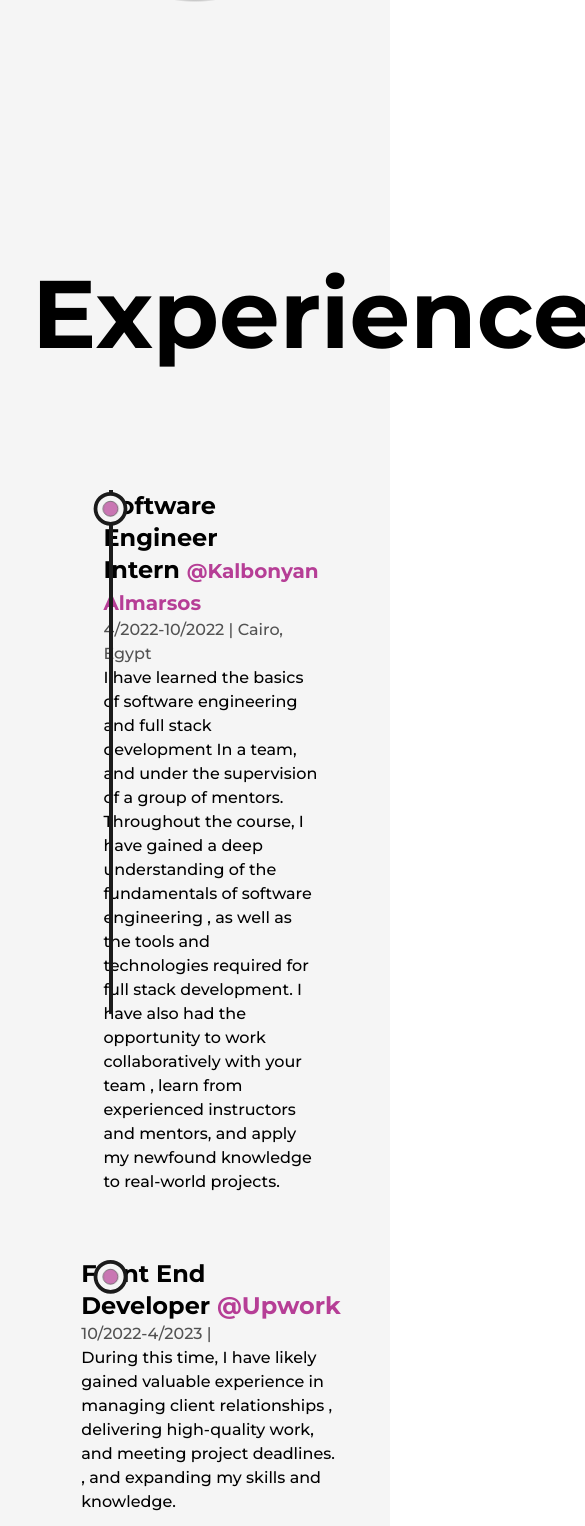
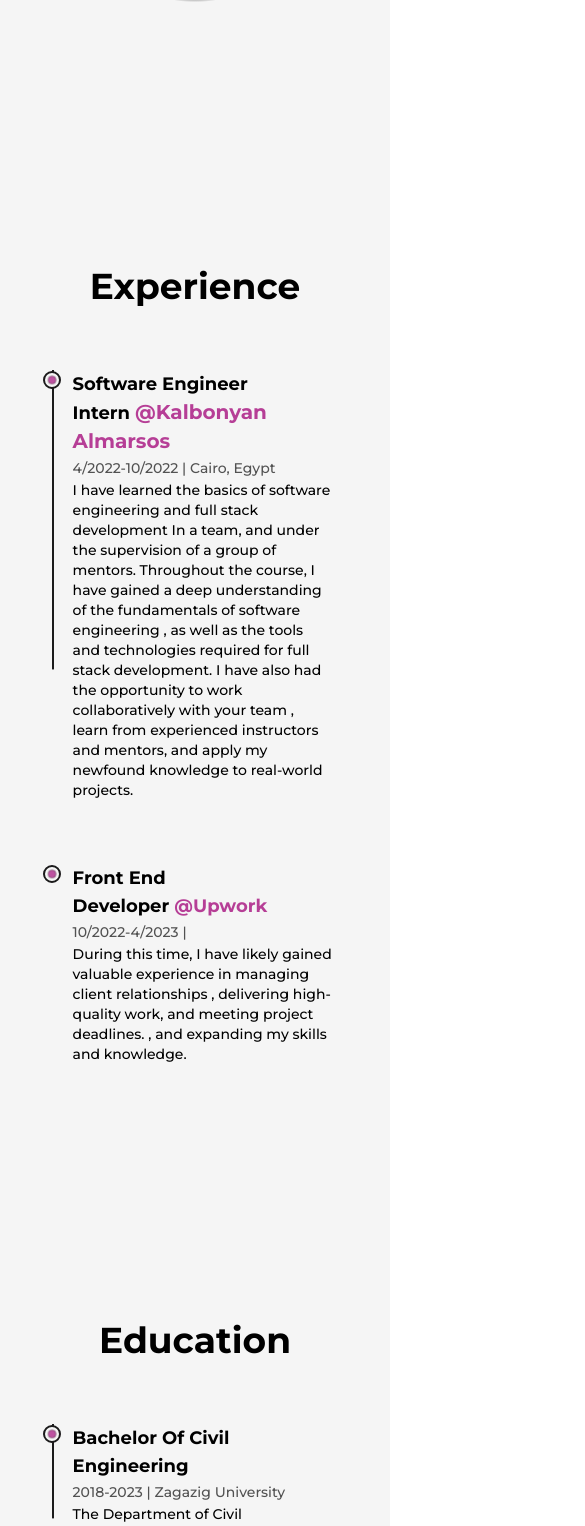
Before and after one commit to AbdelwahabTop/Next.js-Developer-Portfolio, a Next.js app: page /about in a window 390 px wide. Shown: the part 1871-3397 px from the top of the page, 585 px wide, since content can reach past the window. Built offline with nearby package versions, Linux system fonts and the light colour scheme.

Commit message:
About page responsive

```diff
--- a/src/components/Education.js
+++ b/src/components/Education.js
@@ -7,7 +7,7 @@
   return (
     <li
       ref={ref}
-      className="my-8 first:mt-0 last:mb-0 w-[60%] mx-auto flex flex-col items-center justify-between"
+      className="my-8 first:mt-0 last:mb-0 w-[60%] mx-auto flex flex-col items-center justify-between md:w-[80%]"
     >
       <LiIcon reference={ref} />
       <motion.div
@@ -15,11 +15,13 @@
         whileInView={{ y: 0 }}
         transition={{ duration: 0.5, type: "spring" }}
       >
-        <h3 className="capitalize font-bold text-2xl ">{type}</h3>
-        <span className="capitalize font-medium text-dark/75 dark:text-light/75">
+        <h3 className="capitalize font-bold text-2xl sm:text-xl xs:text-lg">
+          {type}
+        </h3>
+        <span className="capitalize font-medium text-dark/75 dark:text-light/75 xs:text-sm">
           {time} | {place}
         </span>
-        <p className="font-medium w-full">{info}</p>
+        <p className="font-medium w-full md:text-sm">{info}</p>
       </motion.div>
     </li>
   );
@@ -34,15 +36,17 @@
 
   return (
     <div className="my-64">
-      <h2 className="font-bold text-8xl mb-32 w-full text-center">Education</h2>
+      <h2 className="font-bold text-8xl mb-32 w-full text-center md:text-6xl xs:text-4xl md:mb-16">
+        Education
+      </h2>
 
-      <div ref={ref} className="w-[75%] mx-auto relative">
+      <div ref={ref} className="w-[75%] mx-auto relative lg:w-[90%] md:w-full">
         <motion.div
           style={{ scaleY: scrollYProgress }}
-          className="absolute left-9 top-0 w-[4px] h-full bg-dark origin-top dark:bg-light"
+          className="absolute left-9 top-0 w-[4px] h-full bg-dark origin-top dark:bg-light md:w-[2px] md:left-[30px] xs:left-[20px]"
         />
 
-        <ul className="w-full flex flex-col items-start justify-between ml-4">
+        <ul className="w-full flex flex-col items-start justify-between ml-4 xs:ml-2">
           <Details
             type="Bachelor of Civil Engineering"
             time="2018-2023"
--- a/src/components/Experience.js
+++ b/src/components/Experience.js
@@ -15,7 +15,7 @@
   return (
     <li
       ref={ref}
-      className="my-8 first:mt-0 last:mb-0 w-[60%] mx-auto flex flex-col items-center justify-between"
+      className="my-8 first:mt-0 last:mb-0 w-[60%] mx-auto flex flex-col items-center justify-between md:w-[80%]"
     >
       <LiIcon reference={ref} />
       <motion.div
@@ -23,7 +23,7 @@
         whileInView={{ y: 0 }}
         transition={{ duration: 0.5, type: "spring" }}
       >
-        <h3 className="capitalize font-bold text-2xl ">
+        <h3 className="capitalize font-bold text-2xl sm:text-xl xs:text-lg">
           {position}&nbsp;
           <a
             href={companyLink}
@@ -33,10 +33,10 @@
             @{company}
           </a>
         </h3>
-        <span className="capitalize font-medium text-dark/75 dark:text-light/75">
+        <span className="capitalize font-medium text-dark/75 dark:text-light/75 xs:text-sm">
           {time} | {address}
         </span>
-        <p className="font-medium w-full">{work}</p>
+        <p className="font-medium w-full md:text-sm">{work}</p>
       </motion.div>
     </li>
   );
@@ -51,17 +51,18 @@
 
   return (
     <div className="my-64">
-      <h2 className="font-bold text-8xl mb-32 w-full text-center">
+      <h2 className="font-bold text-8xl mb-32 w-full text-center md:text-6xl xs:text-4xl md:mb-16">
         Experience
       </h2>
 
-      <div ref={ref} className="w-[75%] mx-auto relative">
+      <div ref={ref} className="w-[75%] mx-auto relative lg:w-[90%] md:w-full">
         <motion.div
           style={{ scaleY: scrollYProgress }}
-          className="absolute left-9 top-0 w-[4px] h-full bg-dark origin-top dark:bg-light"
+          className="absolute left-9 top-0 w-[4px] h-full bg-dark origin-top dark:bg-light
+          md:w-[2px] md:left-[30px] xs:left-[20px]"
         />
 
-        <ul className="w-full flex flex-col items-start justify-between ml-4">
+        <ul className="w-full flex flex-col items-start justify-between ml-4 xs:ml-2">
           <Details
             position="Software Engineer Intern"
             company="Kalbonyan Almarsos"
--- a/src/components/LiIcon.js
+++ b/src/components/LiIcon.js
@@ -9,7 +9,7 @@
 
   return (
     <figure className="absolute left-0 stroke-dark dark:stroke-light">
-      <svg className="-rotate-90" width="75" height="75" viewBox="0 0 100 100">
+      <svg className="-rotate-90 md:w-[60px] md:h-[60px] xs:w-[40px] xs:h-[40px]" width="75" height="75" viewBox="0 0 100 100">
         <circle cx="75" cy="50" r="20" className="stroke-primary dark:stroke-primaryDark stroke-1 fill-none" />
         <motion.circle cx="75" cy="50" r="20" className="stroke-[5px] fill-light dark:fill-dark" style={{
           pathLength : scrollYProgress
--- a/src/components/Skills.js
+++ b/src/components/Skills.js
@@ -44,7 +44,7 @@
         <Skill name="HTML" x="-15vw" y="0vw" />
         <Skill name="CSS" x="-5vw" y="-10vw" />
         <Skill name="Javascript" x="21vw" y="4vw" />
-        <Skill name="ReactJS" x="0vw" y="13vw" />
+        <Skill name="ReactJS" x="0vw" y="14vw" />
         <Skill name="Typescript" x="-20vw" y="-17vw" />
         <Skill name="Firebase" x="15vw" y="-12vw" />
         <Skill name="GraphQl" x="32vw" y="-5vw" />
```
